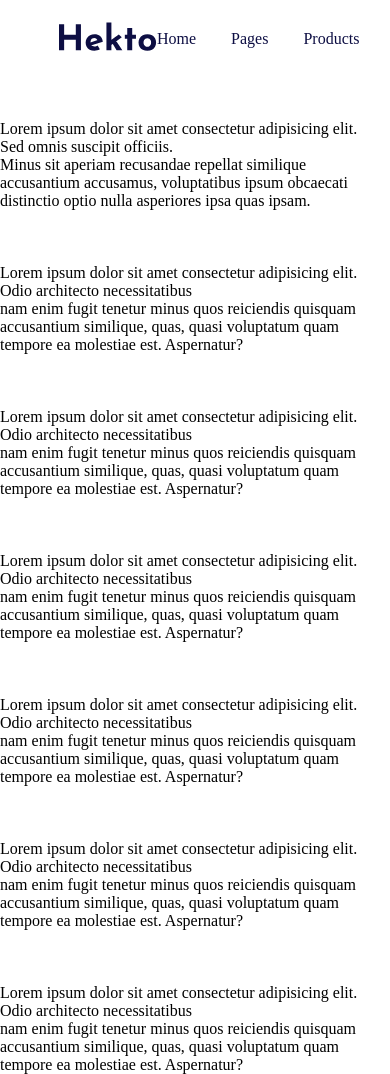
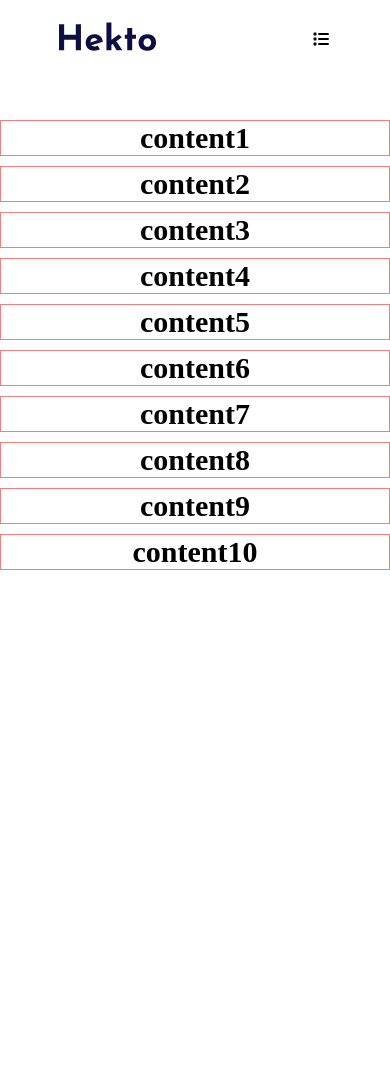
Before and after one commit to Shahd-Barmawi/Front_end_knowledge_Academy, a plain HTML site: page index.html in a window 390 px wide. After the commit the page ends 844 px from the top, so only its background shows below. Drawn offline with Linux system fonts and the light colour scheme.

Commit message:
Responsive(madia Query)

```diff
--- a/assets/main.css
+++ b/assets/main.css
@@ -23,6 +23,7 @@
 
 .header .container{
     display: flex;
+    flex-wrap: wrap;
     justify-content: space-between;
     padding:20px;
     align-items: center;
@@ -38,6 +39,7 @@ ul {
 
 .header ul {
     display: flex;
+    flex-wrap: wrap;
     gap: 35px;
 }
 
@@ -87,3 +89,50 @@ form img {
 .header .list a{
     transition: 1.2s;
 }
+
+ .par  {
+    display: flex;
+    flex-wrap: wrap;
+    gap:10px;
+    text-align: center;
+}
+
+.content{
+    width: calc((100% - 40px)/5);
+    border: 1px solid lightcoral;
+    font-size: 20px;
+}
+
+.menu {
+    display: none;
+}
+
+@media screen and (min-width:0) and (max-width:960px) {
+    .header .search_Form , .header .list {
+    display: none;
+    }
+    .menu {
+    display: block;
+    }
+}
+
+@media screen and (min-width:0) and (max-width:500px){
+    .content{
+         width: 100%;
+    }
+
+}
+
+@media screen and (min-width:501px) and (max-width:800px){
+    .content{
+         width: calc((100% - 20px)/2);
+    }
+
+}
+
+@media screen and (min-width:801px) and (max-width:1200px){
+    .content{
+         width: calc((100% - 30px)/4);
+    }
+
+}
--- a/index.html
+++ b/index.html
@@ -4,6 +4,7 @@
     <meta charset="UTF-8">
     <meta name="viewport" content="width=device-width, initial-scale=1.0">
     <title>Document</title>
+    <link rel="stylesheet" href="https://cdnjs.cloudflare.com/ajax/libs/font-awesome/7.0.1/css/all.min.css">
     <link rel="stylesheet" href="./assets/main.css">
 </head>
 <body>
@@ -42,34 +43,41 @@
                 </button>
             </form>
         </div>
+
+         <i class="fa-solid fa-list menu"></i>
        </div>
     </div>
     <div class="par">
-    <p>Lorem ipsum dolor sit amet consectetur adipisicing elit.<br> Sed omnis suscipit officiis. <br>Minus sit aperiam recusandae repellat similique accusantium accusamus, voluptatibus ipsum obcaecati distinctio optio nulla asperiores ipsa quas ipsam.</p>
-    <br>
-    <br>
-    <br>
-    <p>Lorem ipsum dolor sit amet consectetur adipisicing elit. <br>Odio architecto necessitatibus <br>nam enim fugit tenetur minus quos reiciendis quisquam accusantium similique, quas, quasi voluptatum quam tempore ea molestiae est. Aspernatur?</p>
-    <br>
-    <br>
-    <br>
-    <p>Lorem ipsum dolor sit amet consectetur adipisicing elit. <br>Odio architecto necessitatibus<br> nam enim fugit tenetur minus quos reiciendis quisquam accusantium similique, quas, quasi voluptatum quam tempore ea molestiae est. Aspernatur?</p>
-    <br>
-    <br>
-    <br>
-    <p>Lorem ipsum dolor sit amet consectetur adipisicing elit.<br> Odio architecto necessitatibus<br>nam enim fugit tenetur minus quos reiciendis quisquam accusantium similique, quas, quasi voluptatum quam tempore ea molestiae est. Aspernatur?</p>
-    <br>
-    <br>
-    <br>
-    <p>Lorem ipsum dolor sit amet consectetur adipisicing elit.<br> Odio architecto necessitatibus<br> nam enim fugit tenetur minus quos reiciendis quisquam accusantium similique, quas, quasi voluptatum quam tempore ea molestiae est. Aspernatur?</p>
-     <br>
-    <br>
-    <br>
-    <p>Lorem ipsum dolor sit amet consectetur adipisicing elit. <br>Odio architecto necessitatibus <br>nam enim fugit tenetur minus quos reiciendis quisquam accusantium similique, quas, quasi voluptatum quam tempore ea molestiae est. Aspernatur?</p>
-    <br>
-    <br>
-    <br>
-    <p>Lorem ipsum dolor sit amet consectetur adipisicing elit. <br>Odio architecto necessitatibus<br> nam enim fugit tenetur minus quos reiciendis quisquam accusantium similique, quas, quasi voluptatum quam tempore ea molestiae est. Aspernatur?</p>
+    <div class="content">
+    <h2>content1</h2>
+    </div>
+    <div class="content">
+    <h2>content2</h2>
+    </div>
+    <div class="content">
+    <h2>content3</h2>
+    </div>
+    <div class="content">
+    <h2>content4</h2>
+    </div>
+    <div class="content">
+    <h2>content5</h2>
+    </div>
+     <div class="content">
+     <h2>content6</h2>
+    </div>
+    <div class="content">
+    <h2>content7</h2>
+    </div>
+    <div class="content">
+    <h2>content8</h2>
+    </div>
+    <div class="content">
+    <h2>content9</h2>
+    </div>
+    <div class="content">
+    <h2>content10</h2>
+    </div>
     </div>
 
 </body>
```
